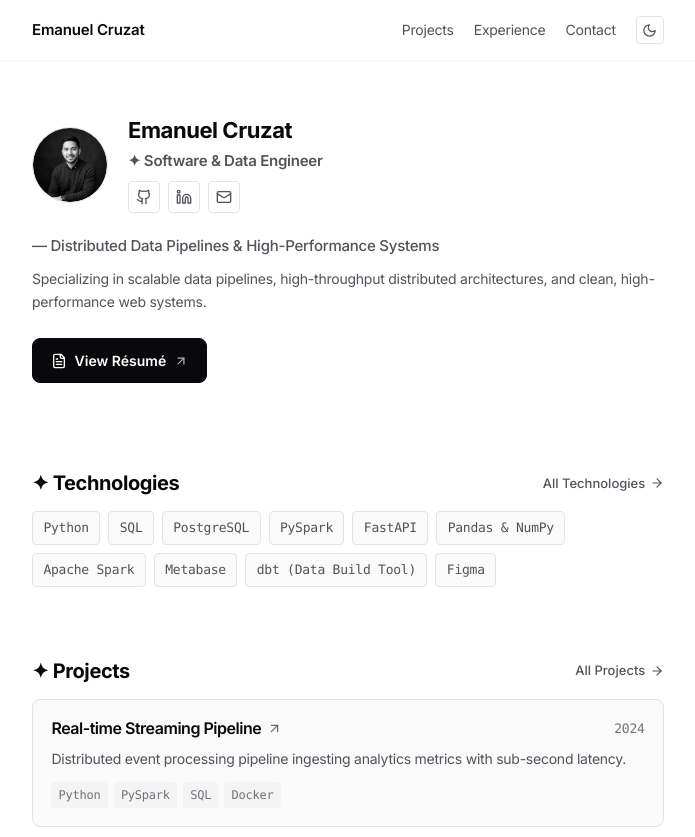
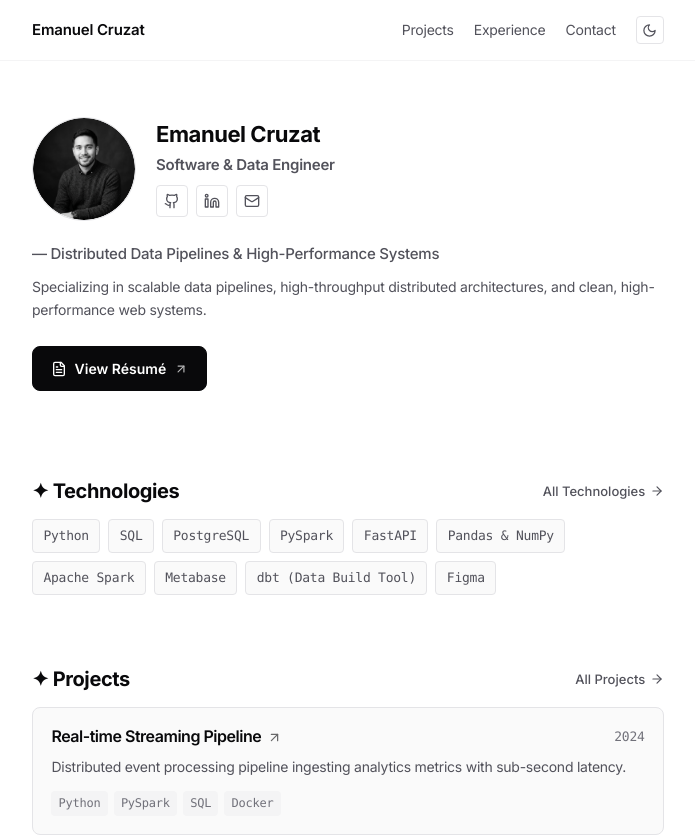
Before and after one commit to cruzatemanuel/portfolio_, a React (Vite) app: page /#/ in a window 1280 px wide. Shown: the top 837 px of the page, without its empty margins (292-987 px from the left). Built offline with nearby package versions, Linux system fonts and the light colour scheme.

Commit message:
feat: implement PixelTransition component for enhanced profile picture interaction and update Home page visuals

```diff
--- a/src/components/home/Home.module.css
+++ b/src/components/home/Home.module.css
@@ -23,8 +23,8 @@
 
 .circularAvatarWrapper {
   position: relative;
-  width: 76px;
-  height: 76px;
+  width: 104px;
+  height: 104px;
   border-radius: 50%;
   overflow: hidden;
   border: 1px solid var(--color-border);
--- /dev/null
+++ b/src/components/ui/PixelTransition.module.css
@@ -0,0 +1,39 @@
+.pixelatedImageCard {
+  background-color: var(--color-bg-secondary);
+  position: relative;
+  overflow: hidden;
+  border-radius: 50%;
+  width: 100%;
+  height: 100%;
+  cursor: pointer;
+}
+
+.defaultContent,
+.activeContent,
+.pixelsGrid {
+  width: 100%;
+  height: 100%;
+  position: absolute;
+  top: 0;
+  left: 0;
+}
+
+.activeContent {
+  z-index: 2;
+  display: none;
+}
+
+.pixelsGrid {
+  pointer-events: none;
+  position: absolute;
+  z-index: 3;
+  top: 0;
+  left: 0;
+  width: 100%;
+  height: 100%;
+}
+
+.pixelBlock {
+  display: none;
+  position: absolute;
+}
--- /dev/null
+++ b/src/components/ui/PixelTransition.tsx
@@ -0,0 +1,141 @@
+import React, { useRef, useEffect, useState } from 'react';
+import { gsap } from 'gsap';
+import styles from './PixelTransition.module.css';
+
+export interface PixelTransitionProps {
+  firstContent: React.ReactNode;
+  secondContent: React.ReactNode;
+  gridSize?: number;
+  pixelColor?: string;
+  animationStepDuration?: number;
+  once?: boolean;
+  aspectRatio?: string;
+  className?: string;
+  style?: React.CSSProperties;
+}
+
+export const PixelTransition: React.FC<PixelTransitionProps> = ({
+  firstContent,
+  secondContent,
+  gridSize = 8,
+  pixelColor = 'var(--color-accent)',
+  animationStepDuration = 0.3,
+  once = false,
+  aspectRatio = '100%',
+  className = '',
+  style = {},
+}) => {
+  const containerRef = useRef<HTMLDivElement>(null);
+  const pixelGridRef = useRef<HTMLDivElement>(null);
+  const activeRef = useRef<HTMLDivElement>(null);
+  const delayedCallRef = useRef<gsap.core.Tween | gsap.core.DelayedCall | null>(null);
+
+  const [isActive, setIsActive] = useState(false);
+
+  const isTouchDevice =
+    typeof window !== 'undefined' &&
+    ('ontouchstart' in window || navigator.maxTouchPoints > 0);
+
+  useEffect(() => {
+    const pixelGridEl = pixelGridRef.current;
+    if (!pixelGridEl) return;
+
+    pixelGridEl.innerHTML = '';
+
+    for (let row = 0; row < gridSize; row++) {
+      for (let col = 0; col < gridSize; col++) {
+        const pixel = document.createElement('div');
+        pixel.classList.add(styles.pixelBlock);
+        pixel.style.backgroundColor = pixelColor;
+
+        const size = 100 / gridSize;
+        pixel.style.width = `${size}%`;
+        pixel.style.height = `${size}%`;
+        pixel.style.left = `${col * size}%`;
+        pixel.style.top = `${row * size}%`;
+        pixelGridEl.appendChild(pixel);
+      }
+    }
+  }, [gridSize, pixelColor]);
+
+  const animatePixels = (activate: boolean) => {
+    setIsActive(activate);
+
+    const pixelGridEl = pixelGridRef.current;
+    const activeEl = activeRef.current;
+    if (!pixelGridEl || !activeEl) return;
+
+    const pixels = pixelGridEl.querySelectorAll(`.${styles.pixelBlock}`);
+    if (!pixels.length) return;
+
+    gsap.killTweensOf(pixels);
+    if (delayedCallRef.current) {
+      delayedCallRef.current.kill();
+    }
+
+    gsap.set(pixels, { display: 'none' });
+
+    const totalPixels = pixels.length;
+    const staggerDuration = animationStepDuration / totalPixels;
+
+    gsap.to(pixels, {
+      display: 'block',
+      duration: 0,
+      stagger: {
+        each: staggerDuration,
+        from: 'random',
+      },
+    });
+
+    delayedCallRef.current = gsap.delayedCall(animationStepDuration, () => {
+      activeEl.style.display = activate ? 'block' : 'none';
+      activeEl.style.pointerEvents = activate ? 'none' : '';
+    });
+
+    gsap.to(pixels, {
+      display: 'none',
+      duration: 0,
+      delay: animationStepDuration,
+      stagger: {
+        each: staggerDuration,
+        from: 'random',
+      },
+    });
+  };
+
+  const handleEnter = () => {
+    if (!isActive) animatePixels(true);
+  };
+  const handleLeave = () => {
+    if (isActive && !once) animatePixels(false);
+  };
+  const handleClick = () => {
+    if (!isActive) animatePixels(true);
+    else if (isActive && !once) animatePixels(false);
+  };
+
+  return (
+    <div
+      ref={containerRef}
+      className={`${styles.pixelatedImageCard} ${className}`}
+      style={style}
+      onMouseEnter={!isTouchDevice ? handleEnter : undefined}
+      onMouseLeave={!isTouchDevice ? handleLeave : undefined}
+      onClick={isTouchDevice ? handleClick : undefined}
+      onFocus={!isTouchDevice ? handleEnter : undefined}
+      onBlur={!isTouchDevice ? handleLeave : undefined}
+      tabIndex={0}
+    >
+      <div style={{ paddingTop: aspectRatio }} />
+      <div className={styles.defaultContent} aria-hidden={isActive}>
+        {firstContent}
+      </div>
+      <div className={styles.activeContent} ref={activeRef} aria-hidden={!isActive}>
+        {secondContent}
+      </div>
+      <div className={styles.pixelsGrid} ref={pixelGridRef} />
+    </div>
+  );
+};
+
+export default PixelTransition;
--- a/src/routes/Home.tsx
+++ b/src/routes/Home.tsx
@@ -1,15 +1,15 @@
-import React, { useState } from 'react';
+import React from 'react';
 import { useNavigate } from 'react-router-dom';
 import { Linkedin, Github, Mail, FileText, ArrowUpRight, GraduationCap, Award, ArrowRight } from 'lucide-react';
 import { portfolioContent } from '../content';
 import ContactCTA from '../components/shell/ContactCTA';
 import ShinyText from '../components/ui/ShinyText';
+import PixelTransition from '../components/ui/PixelTransition';
 import styles from '../components/home/Home.module.css';
 
 export const Home: React.FC = () => {
   const { profile, experiences, projects, tools, education, certifications } = portfolioContent;
   const navigate = useNavigate();
-  const [isHovered, setIsHovered] = useState(false);
 
   // Show top 3 latest items on Home page
   const latestExperiences = experiences.slice(0, 3);
@@ -24,17 +24,26 @@ export const Home: React.FC = () => {
       {/* 1. Hero / Profile Header */}
       <section className={styles.heroSection} aria-label="Introduction">
         <div className={styles.avatarRow}>
-          {/* Circular Hover Profile Picture */}
-          <div
-            className={styles.circularAvatarWrapper}
-            onMouseEnter={() => setIsHovered(true)}
-            onMouseLeave={() => setIsHovered(false)}
-            title="Emanuel Cruzat"
-          >
-            <img
-              src={isHovered && profile.portraitHoverUrl ? profile.portraitHoverUrl : profile.portraitUrl}
-              alt={profile.portraitAlt}
-              className={styles.circularAvatarImg}
+          {/* Circular Pixelated Hover Profile Picture */}
+          <div className={styles.circularAvatarWrapper} title="Emanuel Cruzat">
+            <PixelTransition
+              firstContent={
+                <img
+                  src={profile.portraitUrl}
+                  alt={profile.portraitAlt}
+                  className={styles.circularAvatarImg}
+                />
+              }
+              secondContent={
+                <img
+                  src={profile.portraitHoverUrl || profile.portraitUrl}
+                  alt={profile.portraitAlt}
+                  className={styles.circularAvatarImg}
+                />
+              }
+              gridSize={8}
+              pixelColor="var(--color-accent)"
+              animationStepDuration={0.35}
             />
           </div>
 
@@ -42,7 +51,7 @@ export const Home: React.FC = () => {
             <h1 className={styles.developerName}>{profile.name}</h1>
             <span className={styles.primaryJobTitle}>
               <ShinyText
-                text="✦ Software & Data Engineer"
+                text="Software & Data Engineer"
                 speed={3}
                 color="var(--color-text-secondary)"
                 shineColor="var(--color-accent)"
```
Also changed, not shown: 1 other file (tests, documents, lock files or other folders).
